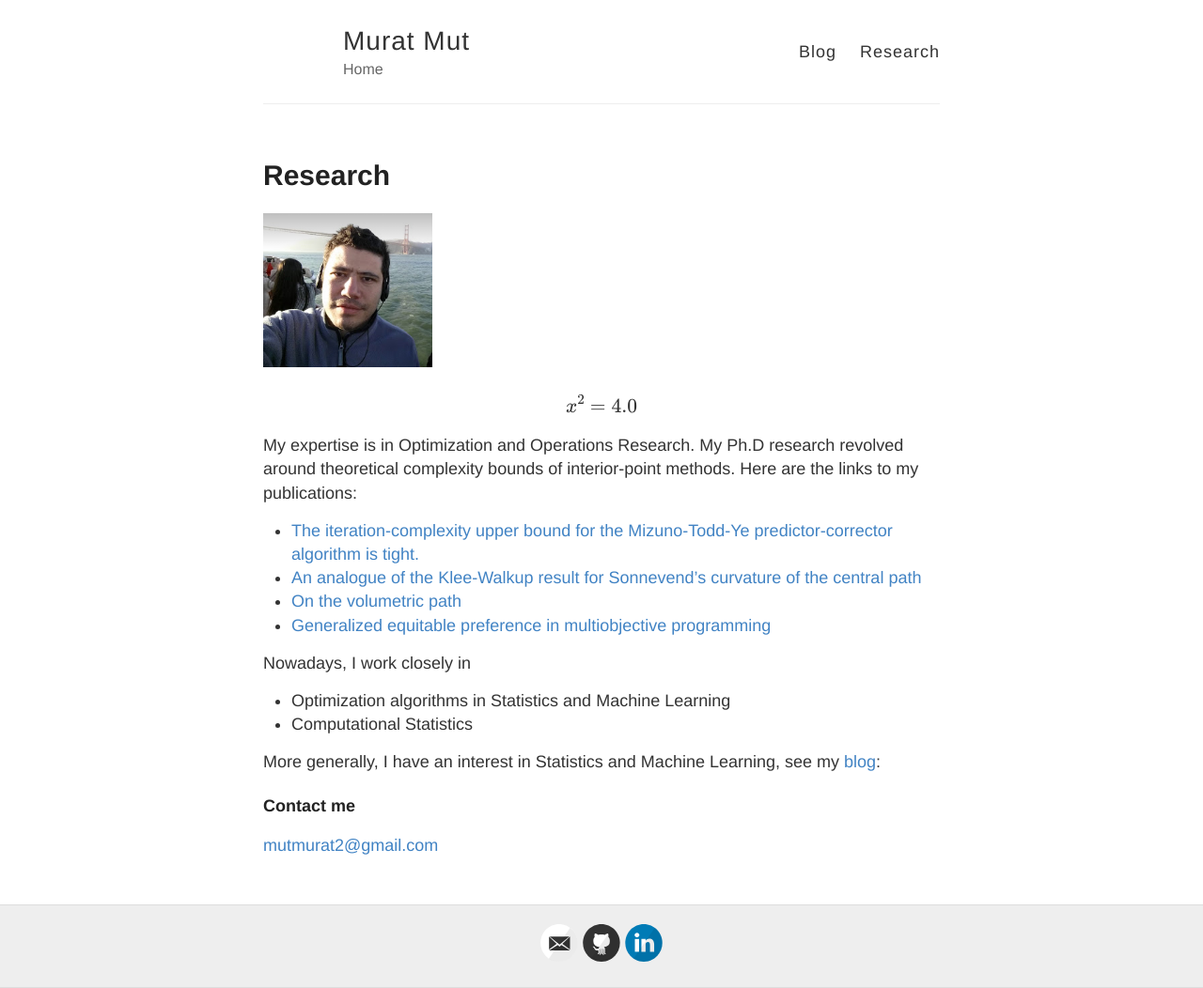
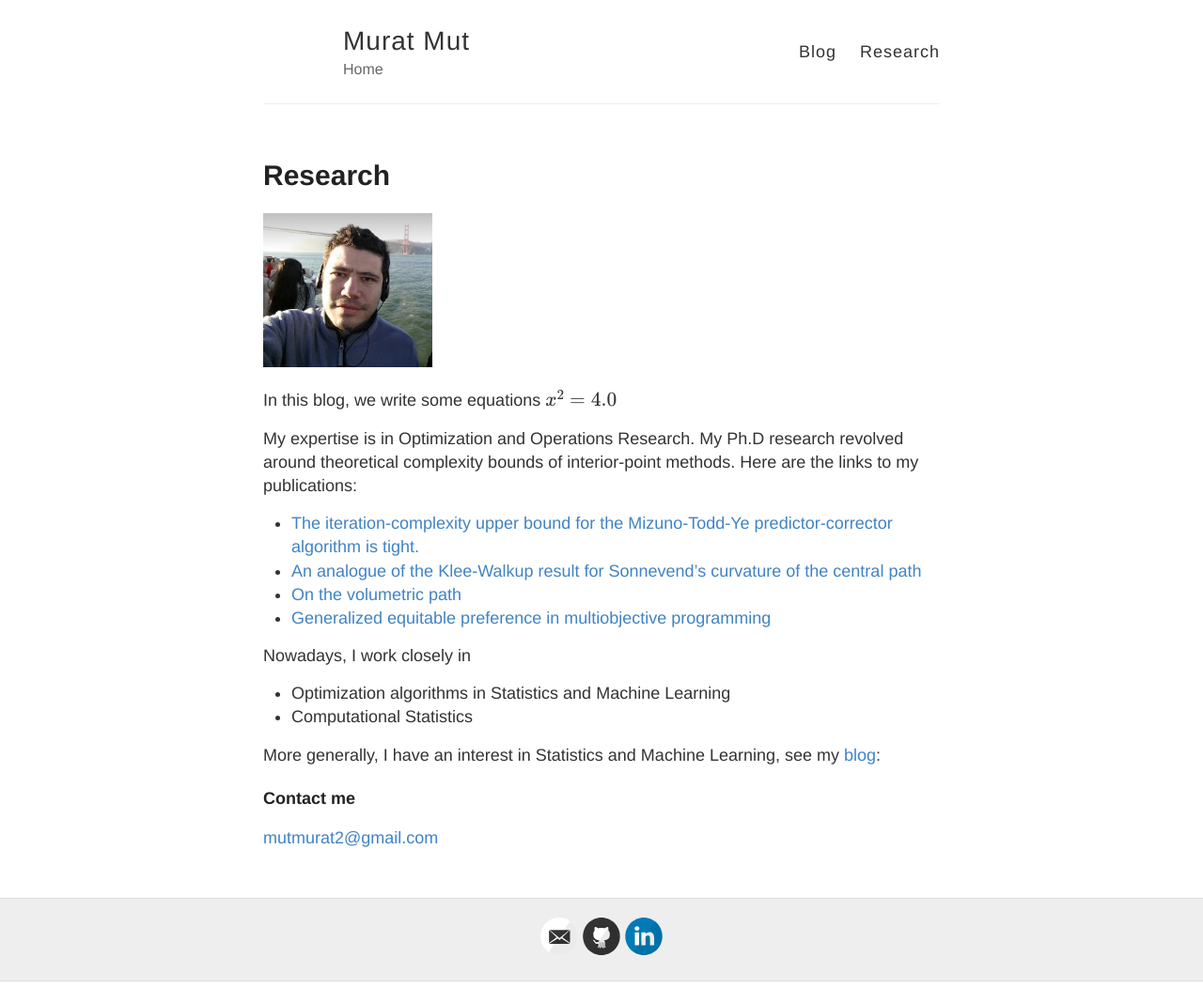
Before and after one commit to muratmut/muratmut.github.io, a Jekyll site: the page built from another.md, in a window 1280 px wide. Shown: the whole page at 94% size. Built offline with Jekyll 4.4.1, drawn with Linux system fonts in a browser that asks for light colours; formulas are drawn with MathJax 3.

Commit message:
Update another.md

```diff
--- a/another.md
+++ b/another.md
@@ -7,7 +7,7 @@ permalink: /another/
 
 ![Test Image 1](https://muratmut.github.io/images/capture.png){:height="25%" width="25%"}
 
-$$x^2=4.0$$
+In this blog, we write some equations $$x^2=4.0$$
 
 My expertise is in Optimization and Operations Research. My Ph.D research revolved around theoretical complexity bounds of interior-point methods. Here are the links to my  publications:
 
```
